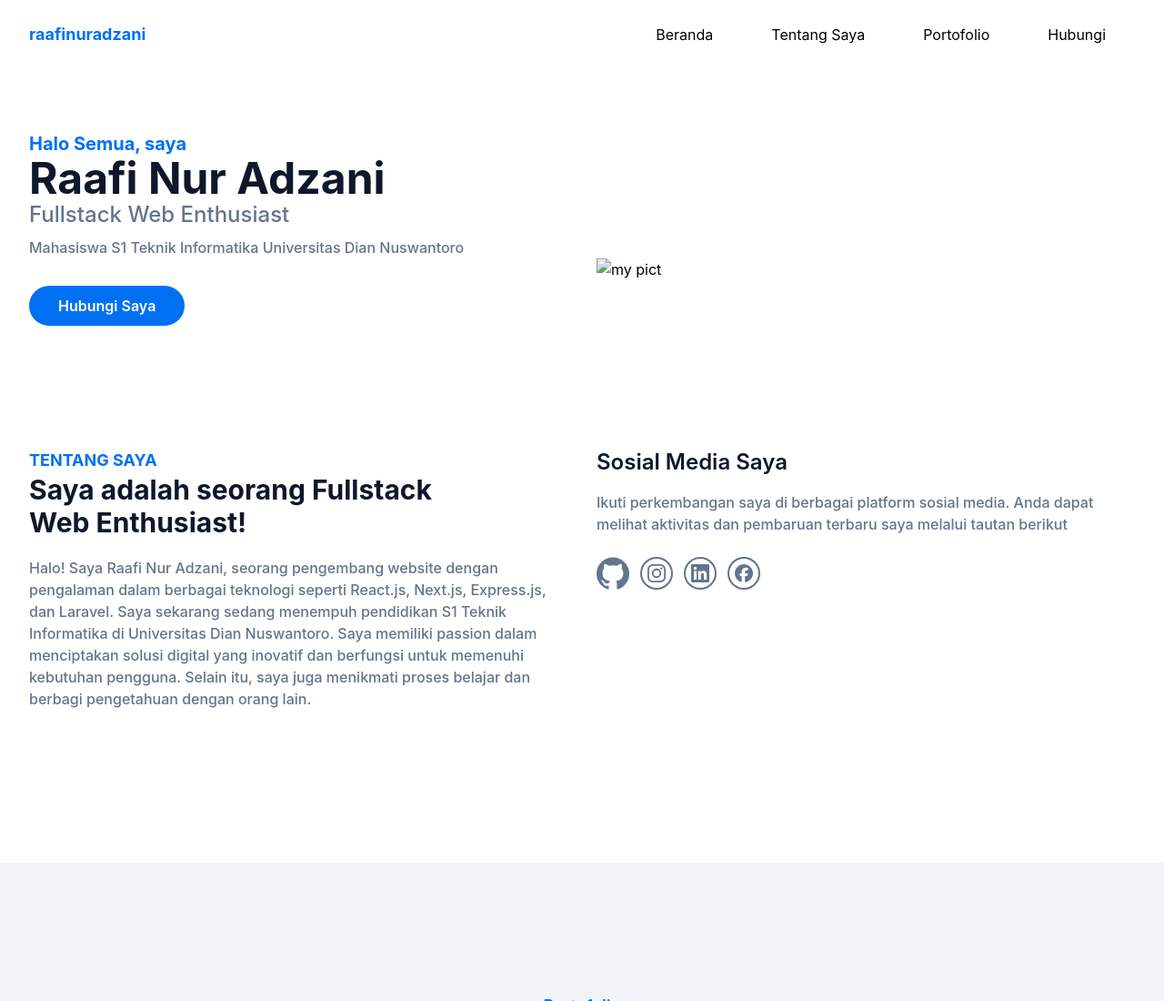
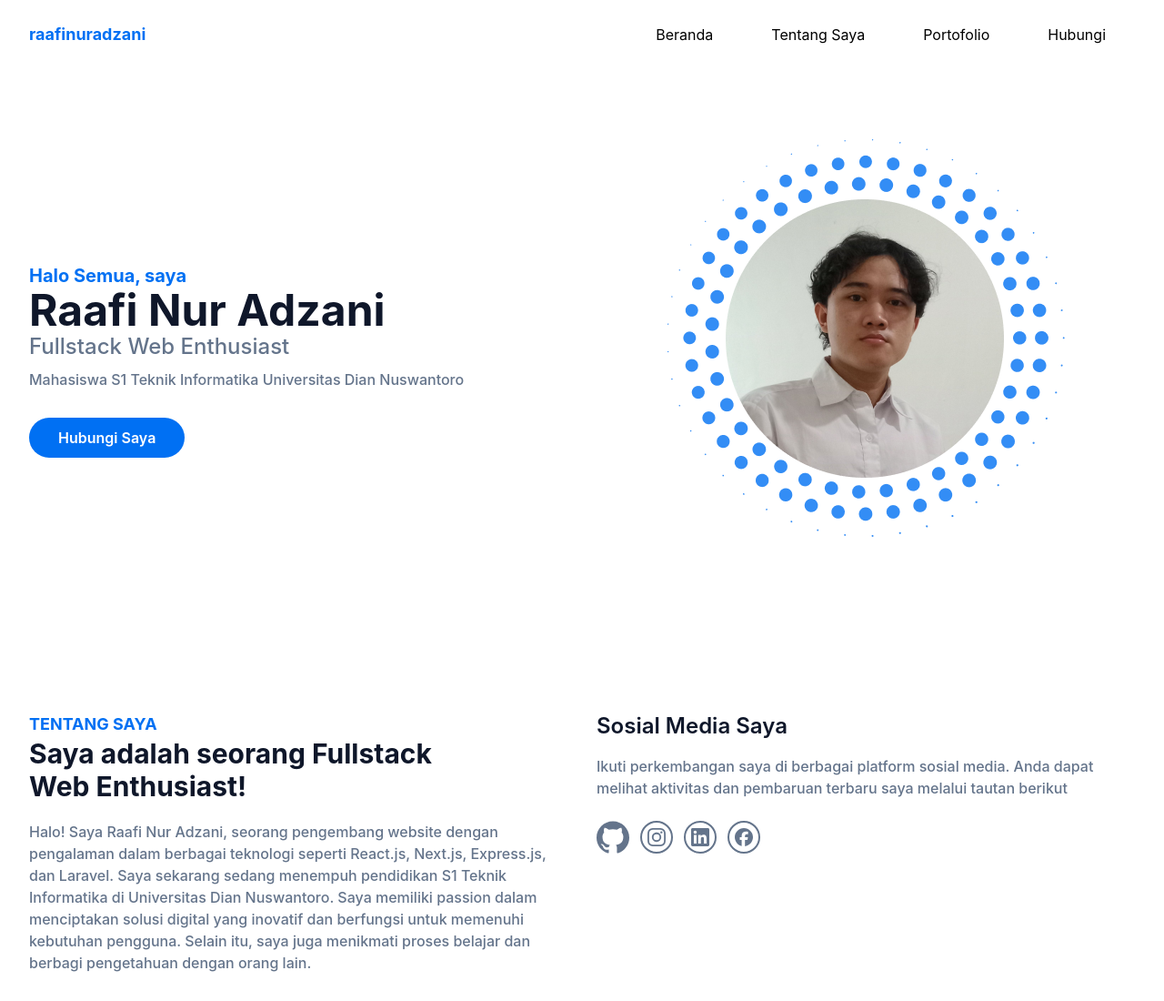
Before and after one commit to Raafina/https-raafina.github.io-, a website: page index.html in a window 1280 px wide. Shown: the top 1100 px of the page at 91% size. Drawn offline with Linux system fonts and the light colour scheme; the site is published under a folder, as on GitHub Pages, so addresses that start at the root find nothing.

Commit message:
update: photo

```diff
--- a/index.html
+++ b/index.html
@@ -95,7 +95,7 @@
           <div class="self-end px-4 w-full lg:w-1/2 order-1 lg:order-2 mb-10">
             <div class="relative mt-10 lg:mt-0 lg:right-0">
               <img
-                src="/src/my-pict2.png"
+                src="dist/img/my-pict2.png"
                 alt="my pict"
                 class="max-w-full mx-auto"
               />
```
Also changed, not shown: dist/img/my-pict2.png (renamed from src/my-pict2.png), src/blob.png (deleted), src/my-pict.png (deleted).
